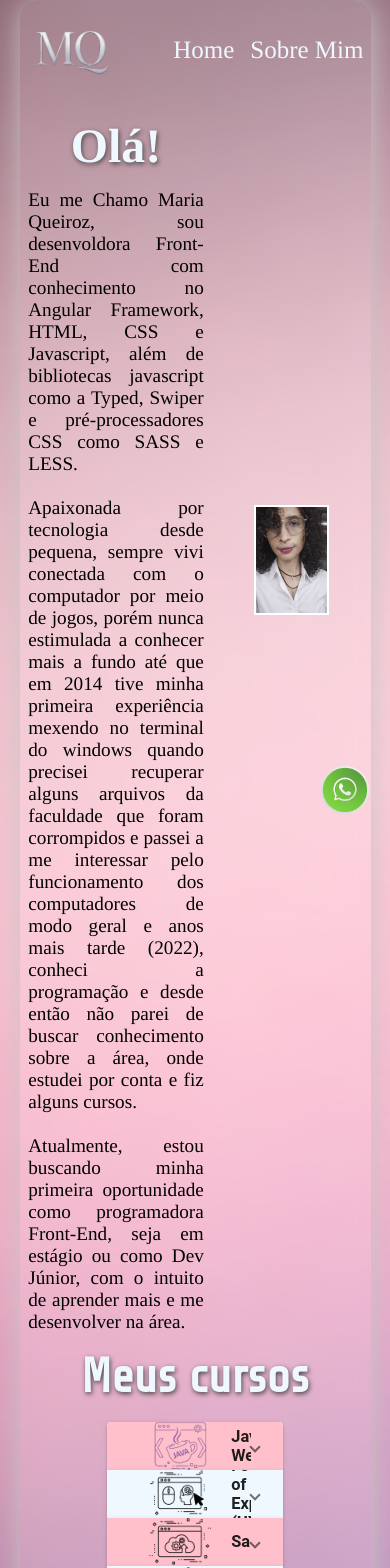
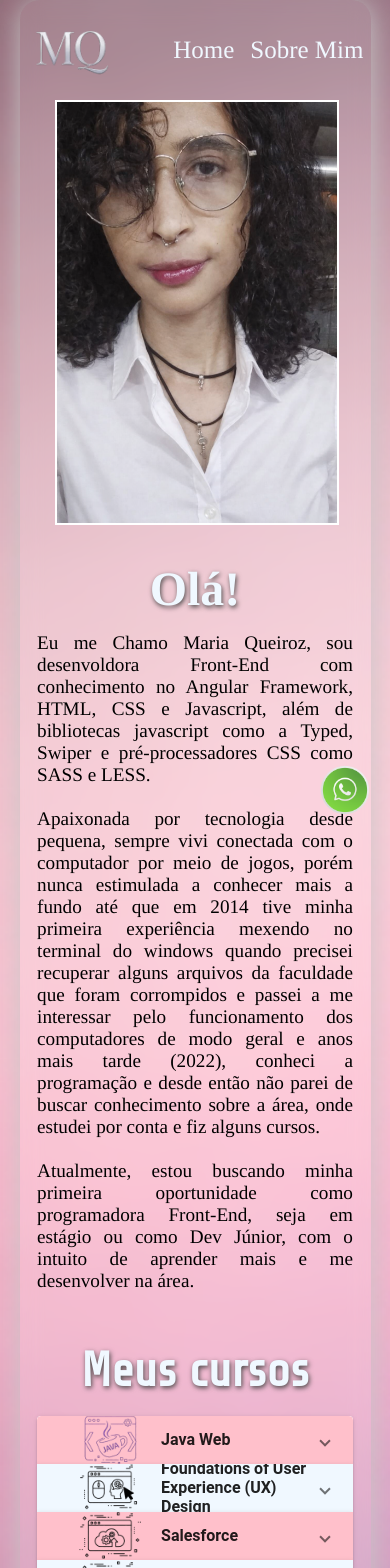
Before and after one commit to mariamaia19/SITE-CURRICULO-ANGULAR, an Angular app in the folder site-curriculo/: page /quemsou in a window 390 px wide. Shown: the top 1568 px of the page. Built offline with nearby package versions, Linux system fonts and the light colour scheme; a web font is replaced by a local one.

Commit message:
adicionando responsividade para mobile

```diff
--- a/site-curriculo/src/app/corpo/home/home.component.css
+++ b/site-curriculo/src/app/corpo/home/home.component.css
@@ -32,29 +32,11 @@
     margin-left: 2%;
 }
 
-.descricao h4 {
-    font-size: 3rem;
-    color: var(--cor__texto__um);
-    text-shadow: 1px 2px 5px rgb(73, 72, 72);
-    margin-top: 10%;
-}
-
 .descricao p {
     font-size: 1.5rem;
     white-space: pre-wrap;
     color: var(--cor__texto__um);
     margin-top: 4%;
-}
-
-.foto {
-    display: flex;
-    justify-content: flex-end;
-}
-
-.foto-apresentacao {
-    width: 50%;
-    height: 70%;
-    border: 2px solid white;
 }
 
 .janela {
@@ -97,3 +79,33 @@
     font-weight: 600;
     text-shadow: 1px 2px 5px rgb(73, 72, 72);
 }
+
+/*mediaqueries*/
+
+@media (max-width: 768px) {
+   .principal h1 {
+    font-size: 4rem;
+
+    }
+
+    .janela {
+        height: 5vh;
+        width: 100%;
+    }
+
+    .bolinha {
+        width: 10px;
+        height: 10px;
+    }
+
+    .descricao  {
+        width: 90%;
+        min-height: 55vh;
+    }
+
+    .descricao p {
+        font-size: 1rem;
+
+    }
+
+}
--- a/site-curriculo/src/app/corpo/quemsomos/quemsomos.component.css
+++ b/site-curriculo/src/app/corpo/quemsomos/quemsomos.component.css
@@ -140,3 +140,73 @@
     border-bottom-right-radius: 10px;
     text-align: center;
 }
+
+/*mediaquery*/
+
+@media (max-width: 768px) {
+
+    .saudacao {
+        width: 100%;
+        min-height: 70vh;
+        display: flex;
+        flex-flow: column-reverse nowrap;
+        justify-content: center;
+        align-items: center;
+    }
+
+    .apresentacao {
+        width: 90%;
+        display: flex;
+        flex-flow: column nowrap;
+        justify-content: space-around;
+        align-items: space-around;
+        gap: 1em;
+        margin-bottom: 10%;
+    }
+
+    .foto {
+        display: block;
+        width: 80%;
+    }
+
+    .foto-apresentacao {
+        width: 100%;
+        height: 70%;
+    }
+
+    .cursos {
+        margin-top: 5%;
+        width: 100%;
+        min-height: 50vh;
+    }
+
+    .accordion {
+        width: 90%;
+        margin: auto;
+    }
+
+    .accordion h3 {
+        font-size: 1rem;
+    }
+
+    .projetos-container {
+        margin-top: 10%;
+        width: 100%;
+        min-height: 70vh;
+        display: flex;
+        flex-flow: column nowrap;
+        justify-content: space-around;
+        align-items: center;
+        gap: 2em;
+    }
+
+    .projeto {
+        width: 90%;
+        height: 300px;
+    }
+
+    .projeto p {
+        font-size: 1.2rem;
+
+    }
+}
```
